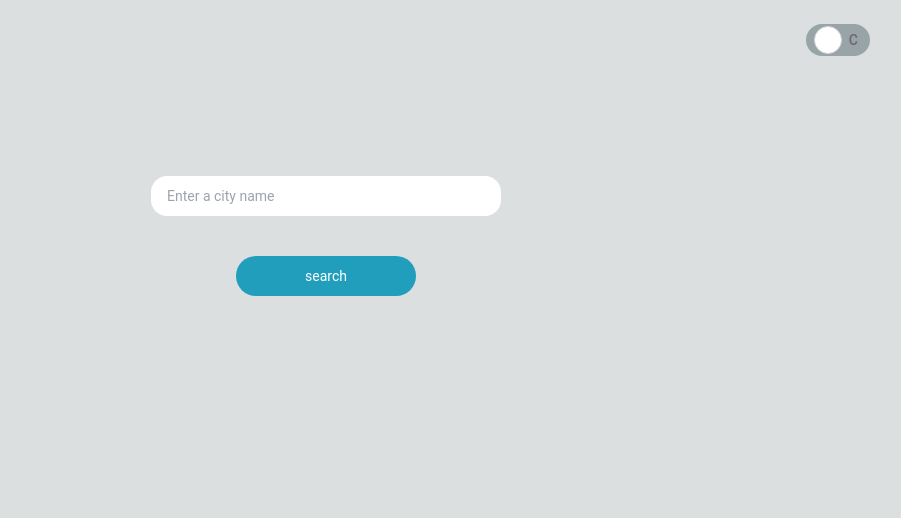
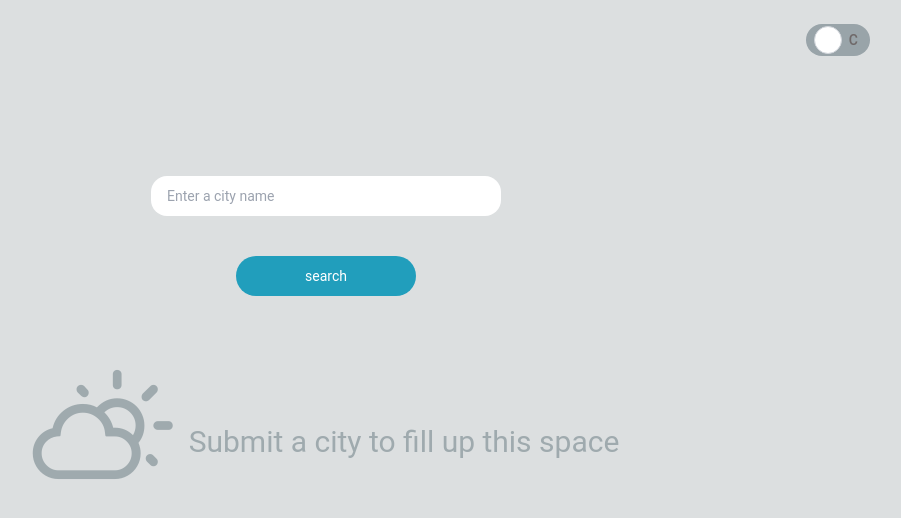
Before and after one commit to carlosblinf/weather-app, a React (Vite) app: page / in a window 1280 px wide. Shown: the top 518 px of the page, without its empty margins (314-1215 px from the left). Built offline with nearby package versions, Linux system fonts and the light colour scheme.

Commit message:
empty state component

```diff
--- a/src/components/Card/index.tsx
+++ b/src/components/Card/index.tsx
@@ -38,8 +38,8 @@ function Card({ place }: CardProps) {
 
   const getIcon = () => {
     const { weathercode, temperature } = weather.current_weather;
-    if (weathercode < 2 && ((unit === 'celcius' && temperature >= 30) || (unit === 'fahrenheit ' && temperature >= 86)))
-      return 'wi-day-sunny';
+    if (weathercode < 2 && temperature >= 30 && weather.daily_units.temperature_2m_max === '°C') return 'wi-day-sunny';
+    if (weathercode < 2 && temperature >= 86 && weather.daily_units.temperature_2m_max === '°F') return 'wi-day-sunny';
     if (weathercode < 2) return 'wi-cloud';
     if (weathercode <= 3) return 'wi-cloudy';
     if (weathercode <= 48) return 'wi-day-fog';
@@ -53,7 +53,7 @@ function Card({ place }: CardProps) {
   return (
     <div className={`flex flex-col justify-between ${getBgColor()} p-5  w-[300px] h-[250px] rounded-[40px] text-sm text-white`}>
       <div className="flex justify-between px-1">
-        <i className={`wi ${getIcon()} text-[38px] ${getIcon() === 'wi-day-sunny' ? 'text-darkYellou' : 'text-lightBlue'}`} />
+        <i className={`wi ${getIcon()} text-[42px] ${getIcon() === 'wi-day-sunny' ? 'text-darkYellou' : 'text-lightBlue'}`} />
         <div className="">
           <div>{place.cityName}</div>
           <div>
--- /dev/null
+++ b/src/components/EmptySate/index.tsx
@@ -0,0 +1,12 @@
+import React from 'react';
+
+function EmptyState() {
+  return (
+    <div className="flex items-center gap-4 flex-wrap justify-center text-center">
+      <i className="wi wi-day-cloudy text-[60px] md:text-[100px] text-bgGrey1" />
+      <div className="text-bgGrey1 text-2xl md:text-3xl">Submit a city to fill up this space</div>
+    </div>
+  );
+}
+
+export default EmptyState;
--- a/src/components/WrapperCardList/index.tsx
+++ b/src/components/WrapperCardList/index.tsx
@@ -1,15 +1,12 @@
 import React from 'react';
 import CardList from '../CardList';
 import { useWeather } from '../../contex/WeatherContext';
+import EmptyState from '../EmptySate';
 
 function WrapperCardList() {
   const { places } = useWeather();
 
-  return (
-    <div className="flex-1 p-10">
-      <CardList places={places} />
-    </div>
-  );
+  return <div className="flex-1 p-10">{places.length > 0 ? <CardList places={places} /> : <EmptyState />}</div>;
 }
 
 export default WrapperCardList;
--- a/src/components/index.ts
+++ b/src/components/index.ts
@@ -3,3 +3,4 @@ export { default as Search } from './Search';
 export { default as WrapperCardList } from './WrapperCardList';
 export { default as CardList } from './CardList';
 export { default as Card } from './Card';
+export { default as EmptySate } from './EmptySate';
```
